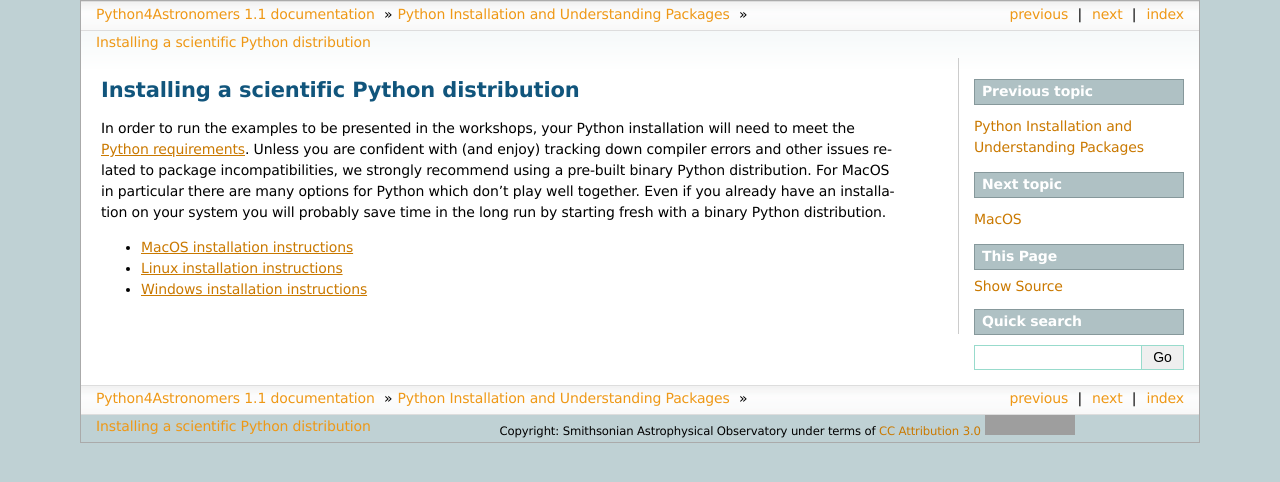
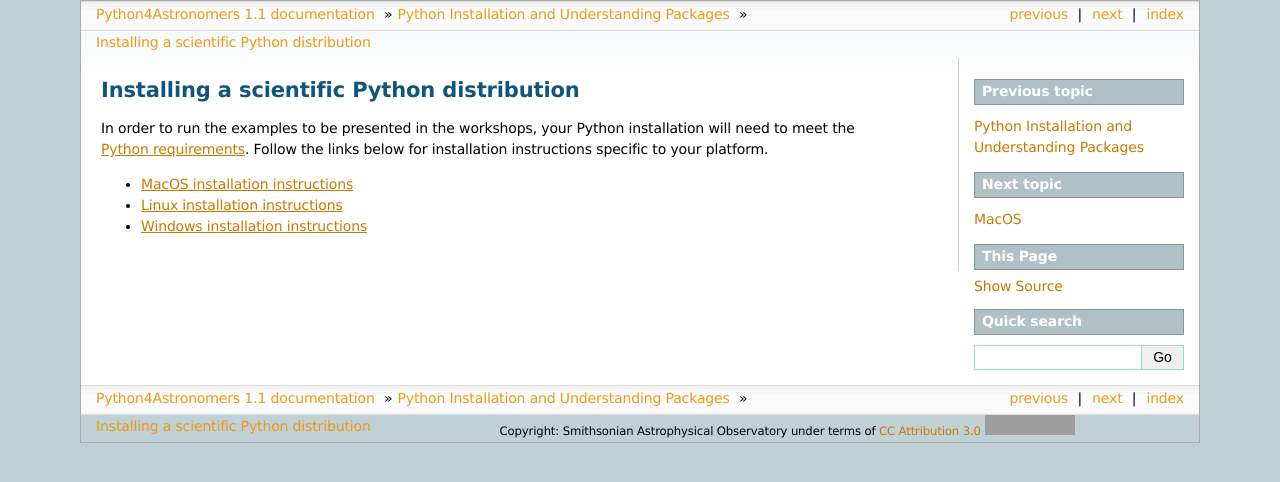
Before and after one commit to python4ESAC/python4ESAC, a Sphinx documentation site: the page built from source/installation/python_install.rst, in a window 1280 px wide. Shown: the top 482 px of the page. Built offline with Sphinx 7.4.7, drawn with Linux system fonts in a browser that asks for light colours; formulas are drawn with MathJax 3; grey boxes are pictures that could not be loaded.

Commit message:
installation instruc. tweak

```diff
--- a/source/installation/python_install.rst
+++ b/source/installation/python_install.rst
@@ -5,14 +5,8 @@
 
 In order to run the examples to be presented in the workshops, your
 Python installation will need to meet the
-:ref:`python_pkg_requirements`.  Unless you are confident with (and
-enjoy) tracking down compiler errors and other issues related to
-package incompatibilities, we strongly recommend using a pre-built
-binary Python distribution.  For MacOS in particular there are many
-options for Python which don't play well together.  Even if you
-already have an installation on your system you will probably save
-time in the long run by starting fresh with a binary Python
-distribution.
+:ref:`python_pkg_requirements`. Follow the links below for
+installation instructions specific to your platform.
 
 .. toctree::
    :maxdepth: 1
```
